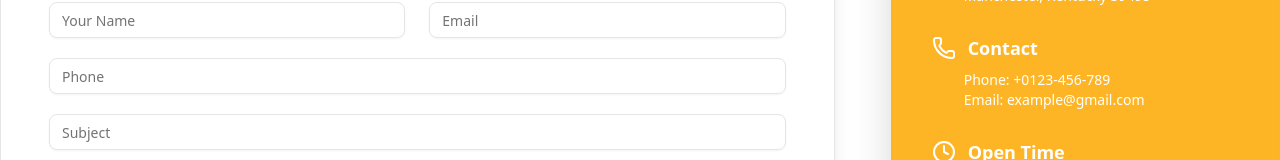
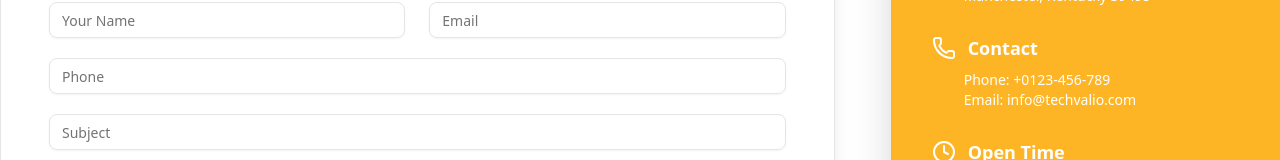
Before and after one commit to Techflume/techvalio, a Next.js app: page /contact in a window 1280 px wide. Shown: the part 453-613 px from the top of the page. Built offline with nearby package versions, Linux system fonts and the light colour scheme.

Commit message:
email update

```diff
--- a/app/(main)/contact/page.tsx
+++ b/app/(main)/contact/page.tsx
@@ -85,7 +85,7 @@ export default function ContactUsPage() {
             <div className="flex items-center gap-3 mb-2 text-lg font-semibold">
               <Phone className="w-6 h-6" /> Contact
             </div>
-            <div className="ml-8 text-sm">Phone: +0123-456-789<br />Email: example@gmail.com</div>
+            <div className="ml-8 text-sm">Phone: +0123-456-789<br />Email: info@techvalio.com</div>
           </div>
           <div>
             <div className="flex items-center gap-3 mb-2 text-lg font-semibold">
```
